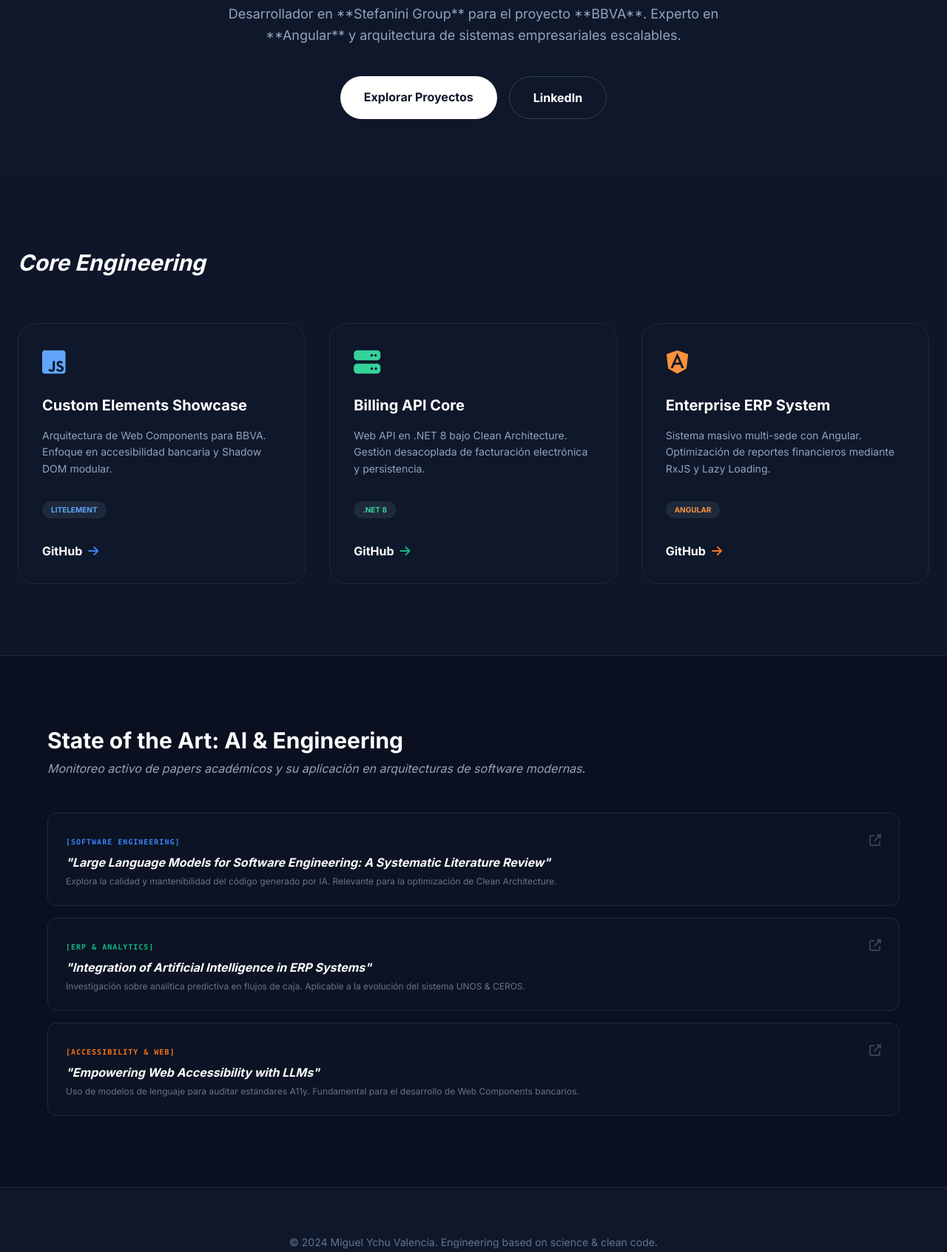
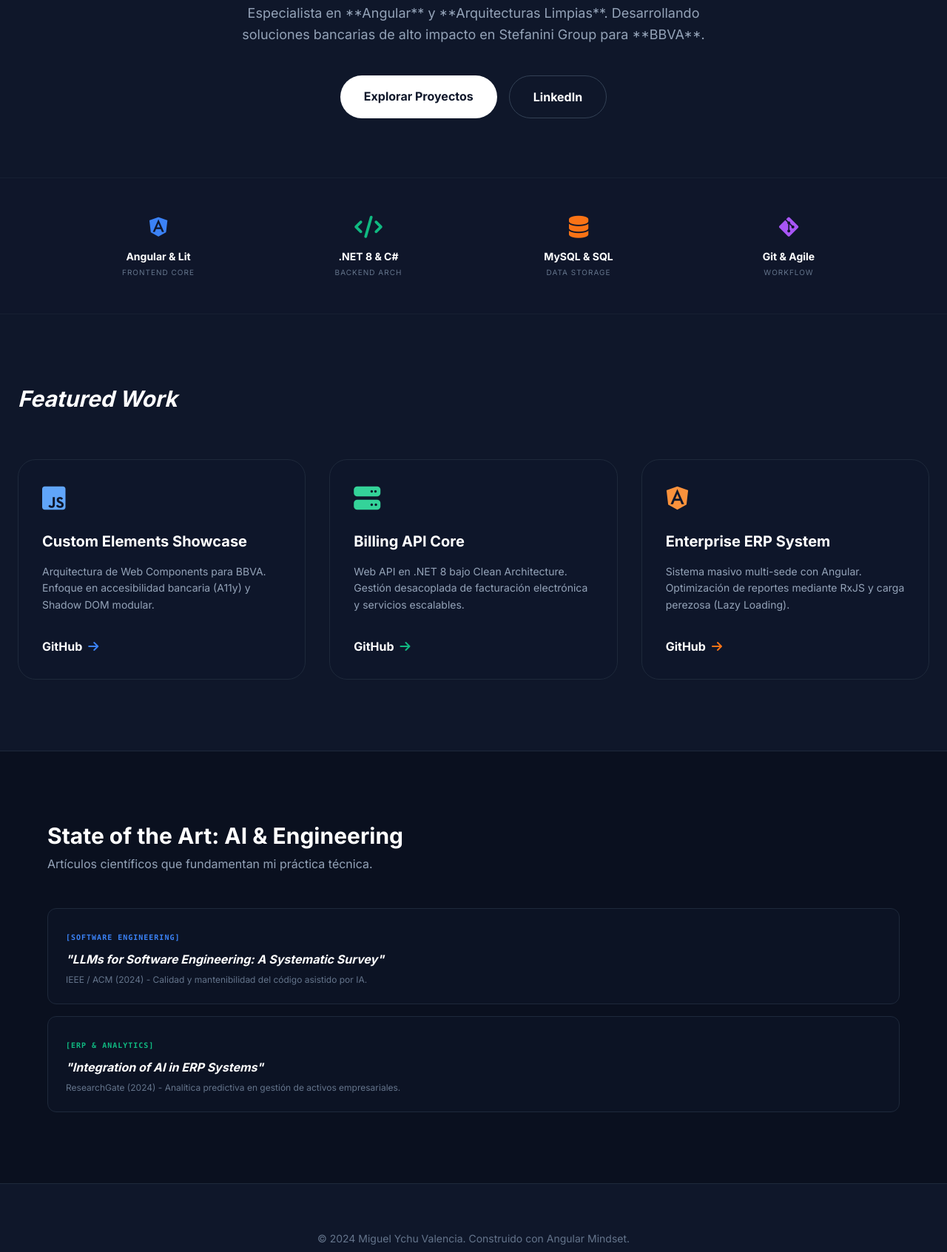
Before and after one commit to MiguelYValencia/portfolio, a website: page index.html in a window 1280 px wide. Shown: the part 356-2049 px from the top of the page at 74% size. Drawn offline with nearby package versions, Linux system fonts and the light colour scheme.

Commit message:
Revise content and styles in index.html
Updated text content and styling in the index.html file, including changes to headings, paragraphs, and links. Adjusted hover effects for skill cards and modified footer information.

```diff
--- a/index.html
+++ b/index.html
@@ -14,7 +14,7 @@
             -webkit-background-clip: text;
             -webkit-text-fill-color: transparent;
         }
-        .paper-card:hover { transform: translateY(-5px); }
+        .skill-card:hover i { transform: scale(1.2); transition: all 0.3s; }
     </style>
 </head>
 <body class="bg-[#0f172a] text-slate-300 antialiased">
@@ -33,49 +33,67 @@
 
     <section id="inicio" class="pt-40 pb-20 px-6">
         <div class="max-w-4xl mx-auto text-center">
-            <span class="text-blue-400 font-semibold tracking-widest uppercase text-xs mb-4 block">Angular & Full Stack Specialist</span>
+            <span class="text-blue-400 font-semibold tracking-widest uppercase text-[10px] mb-4 block">Engineering Portfolio 2024</span>
             <h1 class="text-5xl md:text-7xl font-extrabold text-white mb-6 tracking-tight leading-tight">
-                Ingeniería de software con <span class="gradient-text">visión científica.</span>
+                Software Engineer <br><span class="gradient-text">Full Stack.</span>
             </h1>
             <p class="text-lg text-slate-400 leading-relaxed max-w-2xl mx-auto mb-10">
-                Desarrollador en **Stefanini Group** para el proyecto **BBVA**. Experto en **Angular** y arquitectura de sistemas empresariales escalables.
+                Especialista en **Angular** y **Arquitecturas Limpias**. Desarrollando soluciones bancarias de alto impacto en Stefanini Group para **BBVA**.
             </p>
             <div class="flex flex-wrap justify-center gap-4">
                 <a href="#proyectos" class="px-8 py-4 bg-white text-slate-900 font-bold rounded-full hover:bg-blue-400 transition-all">Explorar Proyectos</a>
-                <a href="https://www.linkedin.com/in/miguel-humberto-ychu-valencia-539010248/" target="_blank" class="px-8 py-4 border border-slate-700 text-white font-bold rounded-full hover:bg-slate-800 transition-all">LinkedIn</a>
+                <a href="https://www.linkedin.com/in/miguel-humberto-ychu-valencia-539010248//" target="_blank" class="px-8 py-4 border border-slate-700 text-white font-bold rounded-full hover:bg-slate-800 transition-all">LinkedIn</a>
             </div>
         </div>
     </section>
 
-    <section id="proyectos" class="py-24 bg-slate-900/30 px-6">
+    <section class="py-12 bg-slate-900/20 border-y border-slate-800/50">
+        <div class="max-w-6xl mx-auto px-6">
+            <div class="grid grid-cols-2 md:grid-cols-4 gap-8">
+                <div class="skill-card text-center">
+                    <div class="text-blue-500 text-3xl mb-3"><i class="fab fa-angular"></i></div>
+                    <h4 class="text-white font-bold text-sm">Angular & Lit</h4>
+                    <p class="text-[10px] text-slate-500 uppercase tracking-widest mt-1">Frontend Core</p>
+                </div>
+                <div class="skill-card text-center">
+                    <div class="text-emerald-500 text-3xl mb-3"><i class="fas fa-code"></i></div>
+                    <h4 class="text-white font-bold text-sm">.NET 8 & C#</h4>
+                    <p class="text-[10px] text-slate-500 uppercase tracking-widest mt-1">Backend Arch</p>
+                </div>
+                <div class="skill-card text-center">
+                    <div class="text-orange-500 text-3xl mb-3"><i class="fas fa-database"></i></div>
+                    <h4 class="text-white font-bold text-sm">MySQL & SQL</h4>
+                    <p class="text-[10px] text-slate-500 uppercase tracking-widest mt-1">Data Storage</p>
+                </div>
+                <div class="skill-card text-center">
+                    <div class="text-purple-500 text-3xl mb-3"><i class="fab fa-git-alt"></i></div>
+                    <h4 class="text-white font-bold text-sm">Git & Agile</h4>
+                    <p class="text-[10px] text-slate-500 uppercase tracking-widest mt-1">Workflow</p>
+                </div>
+            </div>
+        </div>
+    </section>
+
+    <section id="proyectos" class="py-24 px-6">
         <div class="max-w-7xl mx-auto">
-            <h2 class="text-3xl font-bold text-white mb-16 italic">Core Engineering</h2>
+            <h2 class="text-3xl font-bold text-white mb-16 italic">Featured Work</h2>
             <div class="grid grid-cols-1 md:grid-cols-3 gap-8">
-                <div class="group bg-slate-900 p-8 rounded-3xl border border-slate-800 hover:border-blue-500/50 transition-all duration-500">
+                <div class="group bg-slate-900/50 p-8 rounded-3xl border border-slate-800 hover:border-blue-500/50 transition-all duration-500">
                     <div class="text-blue-400 text-4xl mb-6"><i class="fab fa-js-square"></i></div>
                     <h3 class="text-xl font-bold mb-4 text-white">Custom Elements Showcase</h3>
-                    <p class="text-slate-400 text-sm mb-8 leading-relaxed">Arquitectura de Web Components para BBVA. Enfoque en accesibilidad bancaria y Shadow DOM modular.</p>
-                    <div class="flex gap-2 mb-8">
-                        <span class="text-[10px] font-bold bg-slate-800 px-3 py-1 rounded-full uppercase text-blue-400">LitElement</span>
-                    </div>
+                    <p class="text-slate-400 text-sm mb-8 leading-relaxed">Arquitectura de Web Components para BBVA. Enfoque en accesibilidad bancaria (A11y) y Shadow DOM modular.</p>
                     <a href="https://github.com/MiguelYValencia/custom-elements-showcase" target="_blank" class="text-white font-bold inline-flex items-center gap-2">GitHub <i class="fas fa-arrow-right text-blue-500"></i></a>
                 </div>
-                <div class="group bg-slate-900 p-8 rounded-3xl border border-slate-800 hover:border-emerald-500/50 transition-all duration-500">
+                <div class="group bg-slate-900/50 p-8 rounded-3xl border border-slate-800 hover:border-emerald-500/50 transition-all duration-500">
                     <div class="text-emerald-400 text-4xl mb-6"><i class="fas fa-server"></i></div>
                     <h3 class="text-xl font-bold mb-4 text-white">Billing API Core</h3>
-                    <p class="text-slate-400 text-sm mb-8 leading-relaxed">Web API en .NET 8 bajo Clean Architecture. Gestión desacoplada de facturación electrónica y persistencia.</p>
-                    <div class="flex gap-2 mb-8">
-                        <span class="text-[10px] font-bold bg-slate-800 px-3 py-1 rounded-full uppercase text-emerald-400">.NET 8</span>
-                    </div>
+                    <p class="text-slate-400 text-sm mb-8 leading-relaxed">Web API en .NET 8 bajo Clean Architecture. Gestión desacoplada de facturación electrónica y servicios escalables.</p>
                     <a href="https://github.com/MiguelYValencia/billing-api-core" target="_blank" class="text-white font-bold inline-flex items-center gap-2">GitHub <i class="fas fa-arrow-right text-emerald-500"></i></a>
                 </div>
-                <div class="group bg-slate-900 p-8 rounded-3xl border border-slate-800 hover:border-orange-500/50 transition-all duration-500">
+                <div class="group bg-slate-900/50 p-8 rounded-3xl border border-slate-800 hover:border-orange-500/50 transition-all duration-500">
                     <div class="text-orange-400 text-4xl mb-6"><i class="fab fa-angular"></i></div>
                     <h3 class="text-xl font-bold mb-4 text-white">Enterprise ERP System</h3>
-                    <p class="text-slate-400 text-sm mb-8 leading-relaxed">Sistema masivo multi-sede con Angular. Optimización de reportes financieros mediante RxJS y Lazy Loading.</p>
-                    <div class="flex gap-2 mb-8">
-                        <span class="text-[10px] font-bold bg-slate-800 px-3 py-1 rounded-full uppercase text-orange-400">Angular</span>
-                    </div>
+                    <p class="text-slate-400 text-sm mb-8 leading-relaxed">Sistema masivo multi-sede con Angular. Optimización de reportes mediante RxJS y carga perezosa (Lazy Loading).</p>
                     <a href="https://github.com/MiguelYValencia/unos-ceros-showcase" target="_blank" class="text-white font-bold inline-flex items-center gap-2">GitHub <i class="fas fa-arrow-right text-orange-500"></i></a>
                 </div>
             </div>
@@ -85,40 +103,18 @@
     <section id="investigacion" class="py-24 bg-[#0a101f] px-6 border-t border-slate-800">
         <div class="max-w-6xl mx-auto">
             <h2 class="text-3xl font-bold text-white mb-2">State of the Art: AI & Engineering</h2>
-            <p class="text-slate-400 mb-12 italic">Monitoreo activo de papers académicos y su aplicación en arquitecturas de software modernas.</p>
+            <p class="text-slate-400 mb-12">Artículos científicos que fundamentan mi práctica técnica.</p>
 
             <div class="grid gap-4">
-                <a href="https://arxiv.org/abs/2308.10620" target="_blank" class="paper-card group p-6 rounded-xl bg-slate-900/50 border border-slate-800 hover:border-blue-500 transition-all">
-                    <div class="flex justify-between items-start">
-                        <div>
-                            <span class="text-blue-500 text-[10px] font-mono font-bold uppercase tracking-widest">[Software Engineering]</span>
-                            <h3 class="text-md font-bold text-white mt-2 group-hover:text-blue-400 transition leading-tight italic">"Large Language Models for Software Engineering: A Systematic Literature Review"</h3>
-                            <p class="text-xs text-slate-500 mt-2">Explora la calidad y mantenibilidad del código generado por IA. Relevante para la optimización de Clean Architecture.</p>
-                        </div>
-                        <i class="fas fa-external-link-alt text-slate-700 group-hover:text-blue-500 mt-1"></i>
-                    </div>
+                <a href="https://arxiv.org/abs/2308.10620" target="_blank" class="p-6 rounded-xl bg-slate-900/50 border border-slate-800 hover:border-blue-500 transition-all block">
+                    <span class="text-blue-500 text-[10px] font-mono font-bold uppercase tracking-widest">[Software Engineering]</span>
+                    <h3 class="text-md font-bold text-white mt-2 italic">"LLMs for Software Engineering: A Systematic Survey"</h3>
+                    <p class="text-xs text-slate-500 mt-2">IEEE / ACM (2024) - Calidad y mantenibilidad del código asistido por IA.</p>
                 </a>
-
-                <a href="https://www.researchgate.net/publication/372580790_Integration_of_Artificial_Intelligence_in_Enterprise_Resource_Planning_Systems" target="_blank" class="paper-card group p-6 rounded-xl bg-slate-900/50 border border-slate-800 hover:border-emerald-500 transition-all">
-                    <div class="flex justify-between items-start">
-                        <div>
-                            <span class="text-emerald-500 text-[10px] font-mono font-bold uppercase tracking-widest">[ERP & Analytics]</span>
-                            <h3 class="text-md font-bold text-white mt-2 group-hover:text-emerald-400 transition leading-tight italic">"Integration of Artificial Intelligence in ERP Systems"</h3>
-                            <p class="text-xs text-slate-500 mt-2">Investigación sobre analítica predictiva en flujos de caja. Aplicable a la evolución del sistema UNOS & CEROS.</p>
-                        </div>
-                        <i class="fas fa-external-link-alt text-slate-700 group-hover:text-emerald-500 mt-1"></i>
-                    </div>
-                </a>
-
-                <a href="https://arxiv.org/abs/2401.16103" target="_blank" class="paper-card group p-6 rounded-xl bg-slate-900/50 border border-slate-800 hover:border-orange-500 transition-all">
-                    <div class="flex justify-between items-start">
-                        <div>
-                            <span class="text-orange-500 text-[10px] font-mono font-bold uppercase tracking-widest">[Accessibility & Web]</span>
-                            <h3 class="text-md font-bold text-white mt-2 group-hover:text-orange-400 transition leading-tight italic">"Empowering Web Accessibility with LLMs"</h3>
-                            <p class="text-xs text-slate-500 mt-2">Uso de modelos de lenguaje para auditar estándares A11y. Fundamental para el desarrollo de Web Components bancarios.</p>
-                        </div>
-                        <i class="fas fa-external-link-alt text-slate-700 group-hover:text-orange-500 mt-1"></i>
-                    </div>
+                <a href="https://www.researchgate.net/publication/372580790_Integration_of_Artificial_Intelligence_in_Enterprise_Resource_Planning_Systems" target="_blank" class="p-6 rounded-xl bg-slate-900/50 border border-slate-800 hover:border-emerald-500 transition-all block">
+                    <span class="text-emerald-500 text-[10px] font-mono font-bold uppercase tracking-widest">[ERP & Analytics]</span>
+                    <h3 class="text-md font-bold text-white mt-2 italic">"Integration of AI in ERP Systems"</h3>
+                    <p class="text-xs text-slate-500 mt-2">ResearchGate (2024) - Analítica predictiva en gestión de activos empresariales.</p>
                 </a>
             </div>
         </div>
@@ -126,10 +122,10 @@
 
     <footer class="py-16 border-t border-slate-800 text-center">
         <div class="max-w-6xl mx-auto px-6">
-            <p class="text-sm text-slate-500 mb-8">© 2024 Miguel Ychu Valencia. Engineering based on science & clean code.</p>
-            <div class="flex justify-center gap-10 text-2xl">
-                <a href="https://github.com/MiguelYValencia" target="_blank" class="text-slate-500 hover:text-white transition"><i class="fab fa-github"></i></a>
-                <a href="https://www.linkedin.com/in/miguel-humberto-ychu-valencia-539010248/" target="_blank" class="text-slate-500 hover:text-white transition"><i class="fab fa-linkedin"></i></a>
+            <p class="text-sm text-slate-500 mb-8">© 2024 Miguel Ychu Valencia. Construido con Angular Mindset.</p>
+            <div class="flex justify-center gap-10 text-2xl text-slate-500">
+                <a href="https://github.com/MiguelYValencia" target="_blank" class="hover:text-white transition"><i class="fab fa-github"></i></a>
+                <a href="https://www.linkedin.com/in/miguel-humberto-ychu-valencia-539010248/" target="_blank" class="hover:text-white transition"><i class="fab fa-linkedin"></i></a>
             </div>
         </div>
     </footer>
```
